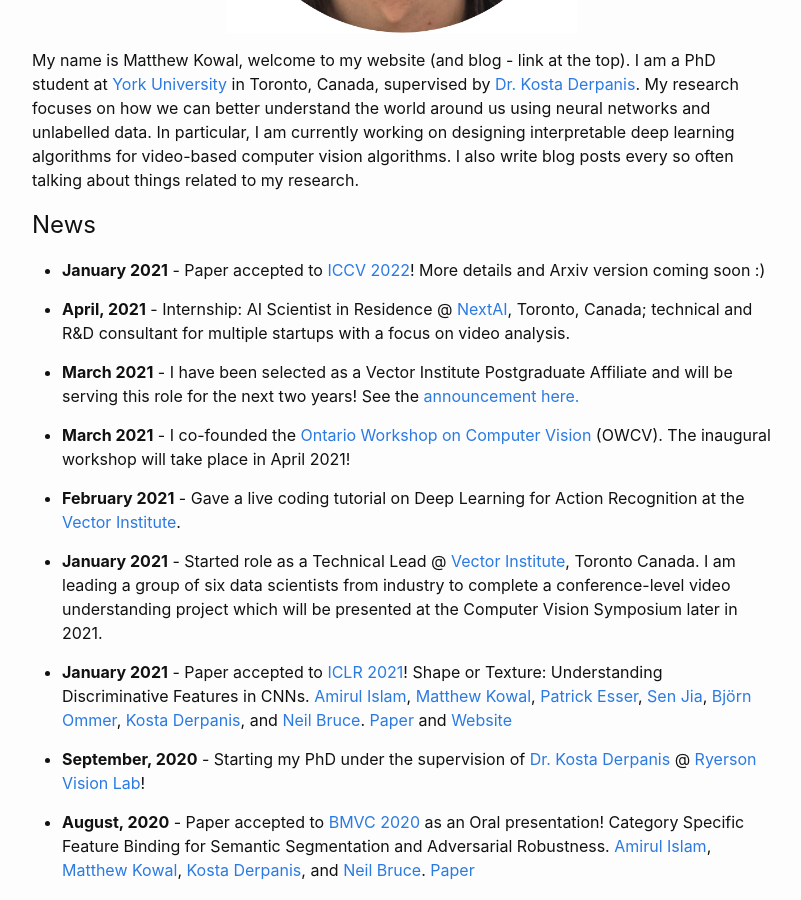
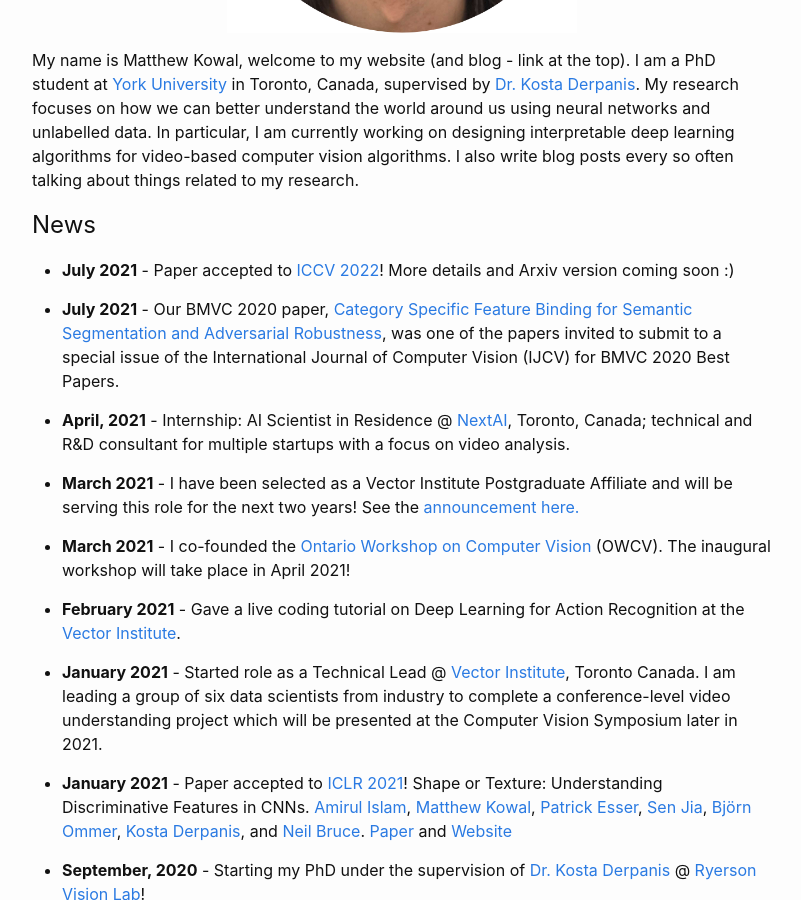
Before and after one commit to MKowal2/MKowal4.github.io, a Jekyll site: the page built from index.md, in a window 1280 px wide and 900 px high, scrolled down 411 px. Shown: the whole window, without its empty margins (238-1039 px from the left). Built offline with Jekyll 4.4.1, drawn with Linux system fonts in a browser that asks for light colours.

Commit message:
Update index.md

```diff
--- a/index.md
+++ b/index.md
@@ -20,7 +20,9 @@ My name is Matthew Kowal, welcome to my website (and blog - link at the top). I
 ## News
 
 
-* **January 2021** - Paper accepted to [ICCV 2022](http://iccv2021.thecvf.com/home)! More details and Arxiv version coming soon :)
+* **July 2021** - Paper accepted to [ICCV 2022](http://iccv2021.thecvf.com/home)! More details and Arxiv version coming soon :)
+
+* **July 2021** - Our BMVC 2020 paper, [Category Specific Feature Binding for Semantic Segmentation and Adversarial Robustness](https://arxiv.org/abs/2008.05667), was one of the papers invited to submit to a special issue of the International Journal of Computer Vision (IJCV) for BMVC 2020 Best Papers.
 
 * **April, 2021** - Internship: AI Scientist in Residence @ [NextAI](https://www.nextcanada.com/next-ai/), Toronto, Canada; technical and R&D consultant for multiple startups with a focus on video analysis.
 
```
